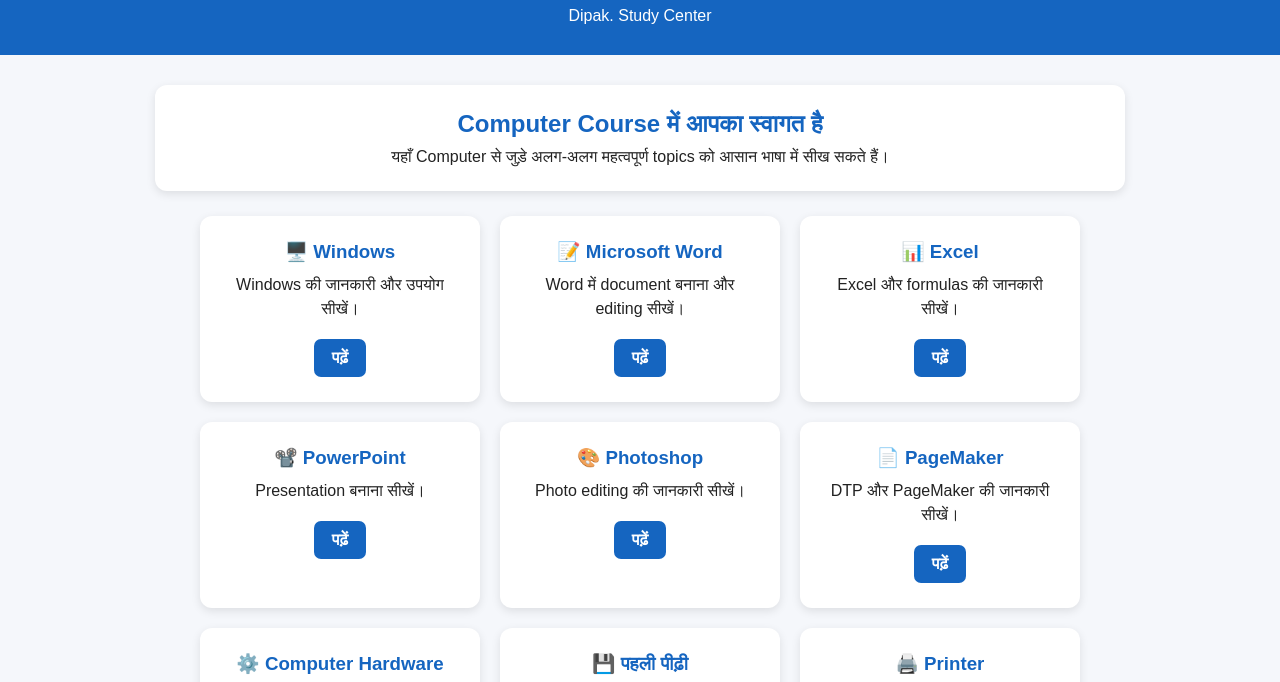
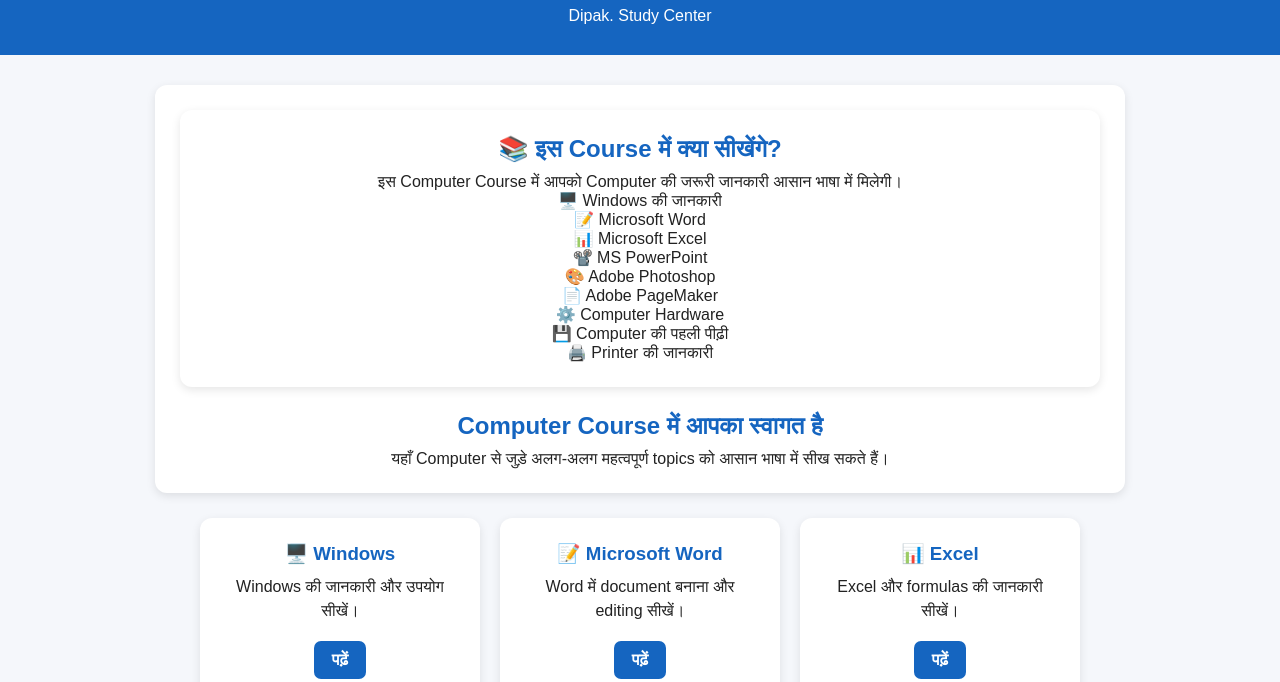
Before and after one commit to russellrobotd-droid/Dipak.Study-Center-, a plain HTML site: page computer-course.html in a window 1280 px wide. Shown: the part 68-750 px from the top of the page. Drawn offline with Linux system fonts and the light colour scheme.

Commit message:
Update computer-course.html

```diff
--- a/computer-course.html
+++ b/computer-course.html
@@ -121,6 +121,21 @@
   <div class="container">
 
     <div class="intro">
+      <div class="intro">
+  <h2>📚 इस Course में क्या सीखेंगे?</h2>
+
+  <p>इस Computer Course में आपको Computer की जरूरी जानकारी आसान भाषा में मिलेगी।</p>
+
+  <p>🖥️ Windows की जानकारी</p>
+  <p>📝 Microsoft Word</p>
+  <p>📊 Microsoft Excel</p>
+  <p>📽️ MS PowerPoint</p>
+  <p>🎨 Adobe Photoshop</p>
+  <p>📄 Adobe PageMaker</p>
+  <p>⚙️ Computer Hardware</p>
+  <p>💾 Computer की पहली पीढ़ी</p>
+  <p>🖨️ Printer की जानकारी</p>
+      </div>
       <h2>Computer Course में आपका स्वागत है</h2>
       <p>
         यहाँ Computer से जुड़े अलग-अलग महत्वपूर्ण topics को
```
